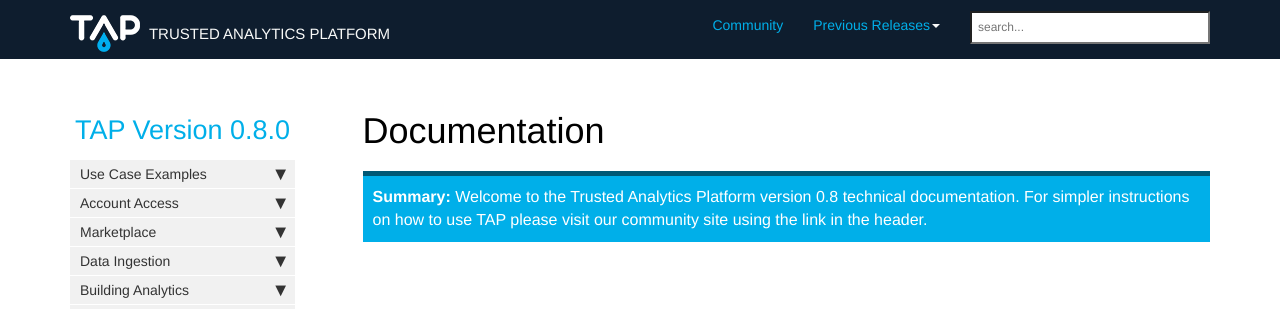
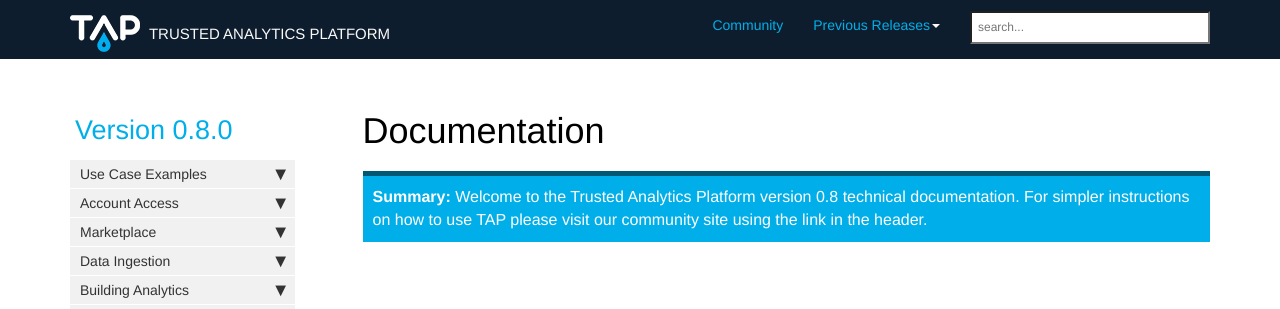
Before and after one commit to Kendralabs/tapanalyticstoolkit.github.io, a Jekyll site: the page built from index.md, in a window 1280 px wide. Shown: the top 309 px of the page. Built offline with Jekyll 4.4.1, drawn with Linux system fonts in a browser that asks for light colours; nearby versions of some CDN libraries; comment, search, counter and statistics services are not loaded.

Commit message:
Update TAPv080_sidebar.yml

```diff
--- a/_data/sidebars/TAPv080_sidebar.yml
+++ b/_data/sidebars/TAPv080_sidebar.yml
@@ -2,7 +2,7 @@
 
 entries:
 - title: sidebar
-  product: TAP Version
+  product: Version
   version: 0.8.0
   folders:
 
```
